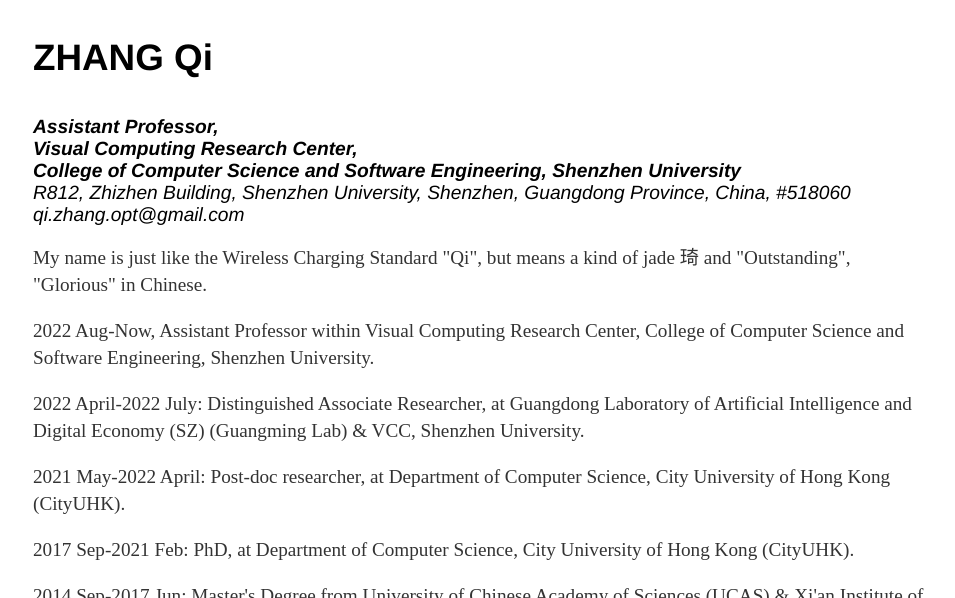
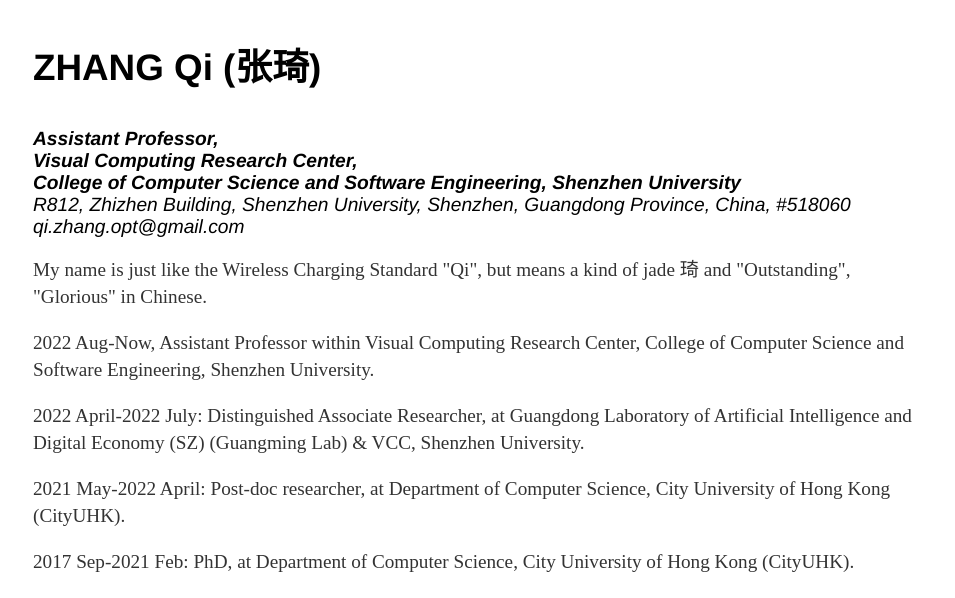
Before and after one commit to zqyq/zqyq.github.io, a Jekyll site: the page built from about/index.html, in a window 1280 px wide and 900 px high, cut to the strip 302-900 px from the top of the window. Shown: the whole strip, without its empty margins (159-1114 px from the left). Built offline with Jekyll 4.4.1, drawn with Linux system fonts in a browser that asks for light colours.

Commit message:
Update index.html

```diff
--- a/about/index.html
+++ b/about/index.html
@@ -5,7 +5,7 @@
 
 		<div class="cv">
 			<img src="https://csse.szu.edu.cn/attachment/base64/img_166116650168325_.jpg" title="zq" alt="zq", height="200" width="200" >
-			<h3>ZHANG Qi</h3>
+			<h3>ZHANG Qi (张琦) </h3>
 			<address>
 				<strong> Assistant Professor, </strong><br>
 				<strong> Visual Computing Research Center, </strong><br>
```
